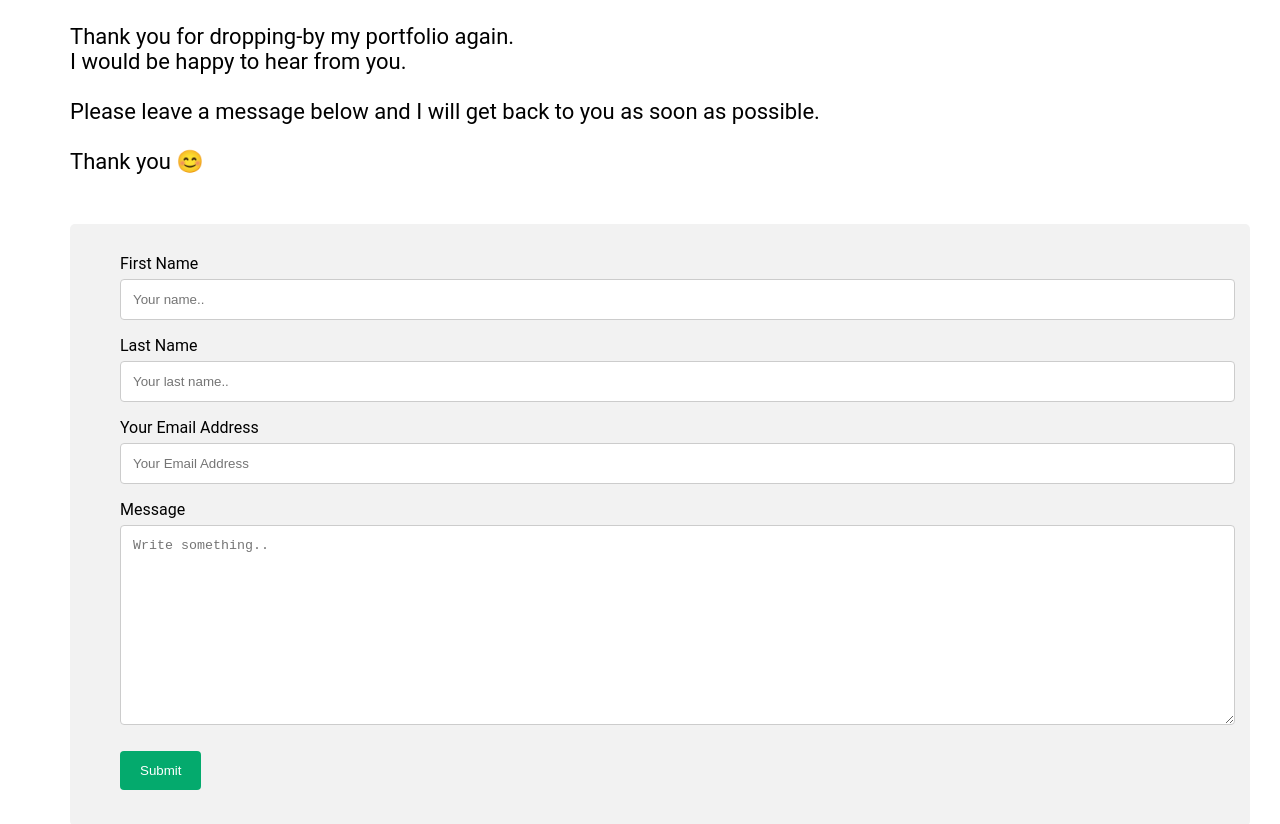
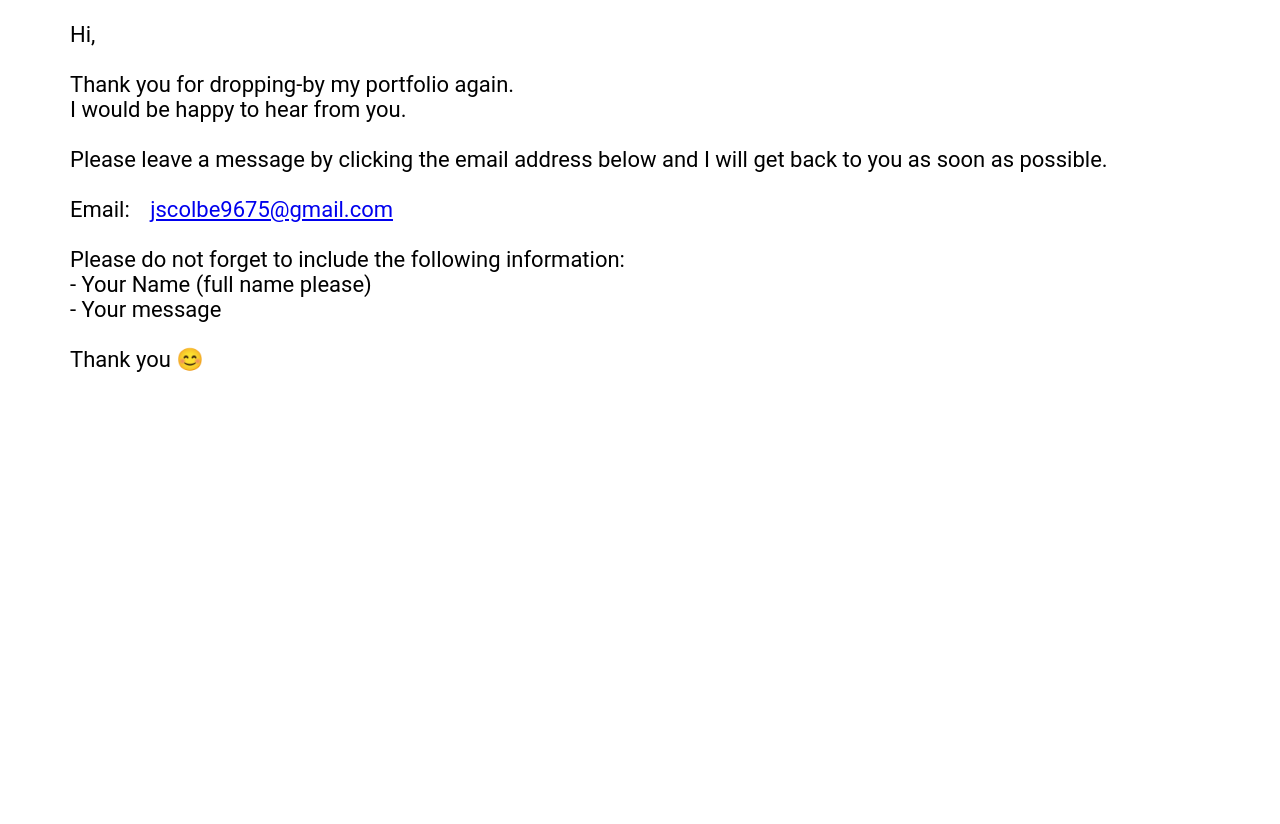
Before and after one commit to johnjang94/portfolio, a plain HTML site: page contact.html in a window 1280 px wide. Shown: the part 196-1020 px from the top of the page. After the commit the page ends 800 px from the top, so only its background shows below. Drawn offline with Linux system fonts and the light colour scheme.

Commit message:
Update contact.html

```diff
--- a/contact.html
+++ b/contact.html
@@ -12,14 +12,22 @@
       <a class="btn" href="index.html">Home</a>
       <a class="active" href="contact.html">Contact</a>
     </div>
+    <h1 class="title">Contact</h1>
     <p class="intro">
       Hi, <br /><br />Thank you for dropping-by my portfolio again.<br />
       I would be happy to hear from you.<br /><br />
-      Please leave a message below and I will get back to you as soon as
-      possible.
+      Please leave a message by clicking the email address below and I will get
+      back to you as soon as possible.
       <br /><br />
+
+      Email:
+      <a href="mailto:jscolbe9675@gmail.com">jscolbe9675@gmail.com</a>
+      <br /><br />
+      Please do not forget to include the following information:<br />
+      - Your Name (full name please) <br />- Your message <br /><br />
       Thank you 😊
     </p>
+    <!--
     <div class="container">
       <form action="action_page.php">
         <label for="fname">First Name</label>
@@ -28,6 +36,7 @@
           id="fname"
           name="firstname"
           placeholder="Your name.."
+          required
         />
 
         <label for="lname">Last Name</label>
@@ -36,6 +45,7 @@
           id="lname"
           name="lastname"
           placeholder="Your last name.."
+          required
         />
 
         <label for="email">Your Email Address</label>
@@ -44,18 +54,21 @@
           id="lname"
           name="lastname"
           placeholder="Your Email Address"
+          required
         />
 
         <label for="subject">Message</label>
         <textarea
           id="subject"
           name="subject"
-          placeholder="Write something.."
+          placeholder="Write something..."
           style="height: 200px"
         ></textarea>
-
-        <input type="submit" value="Submit" />
+        <div class="box"></div>
+        <div class="button"></div>
+        <button class="submit">Submit</button>
+        <script src="js/contact.js"></script>
       </form>
     </div>
-  </body>
+  --></body>
 </html>
```
